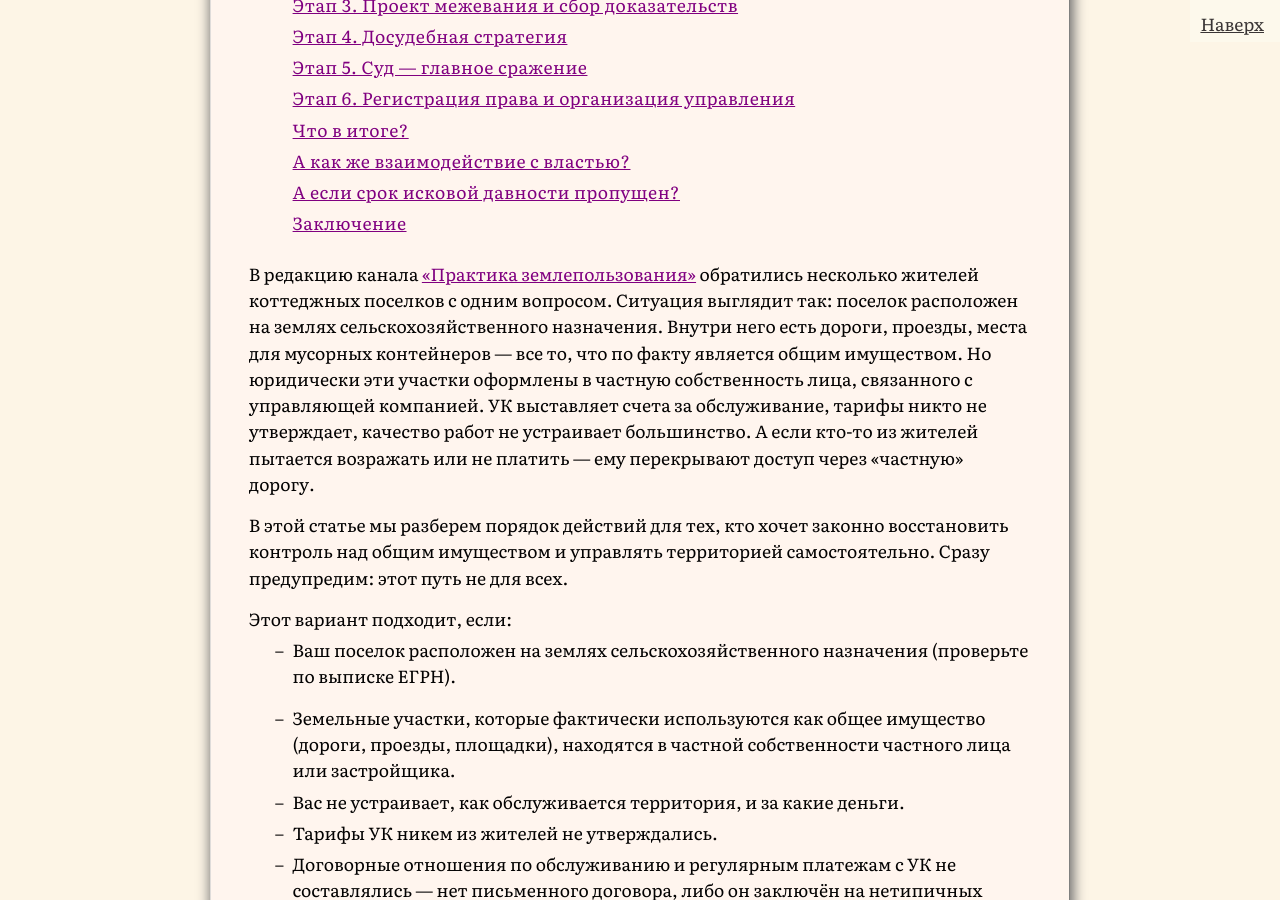
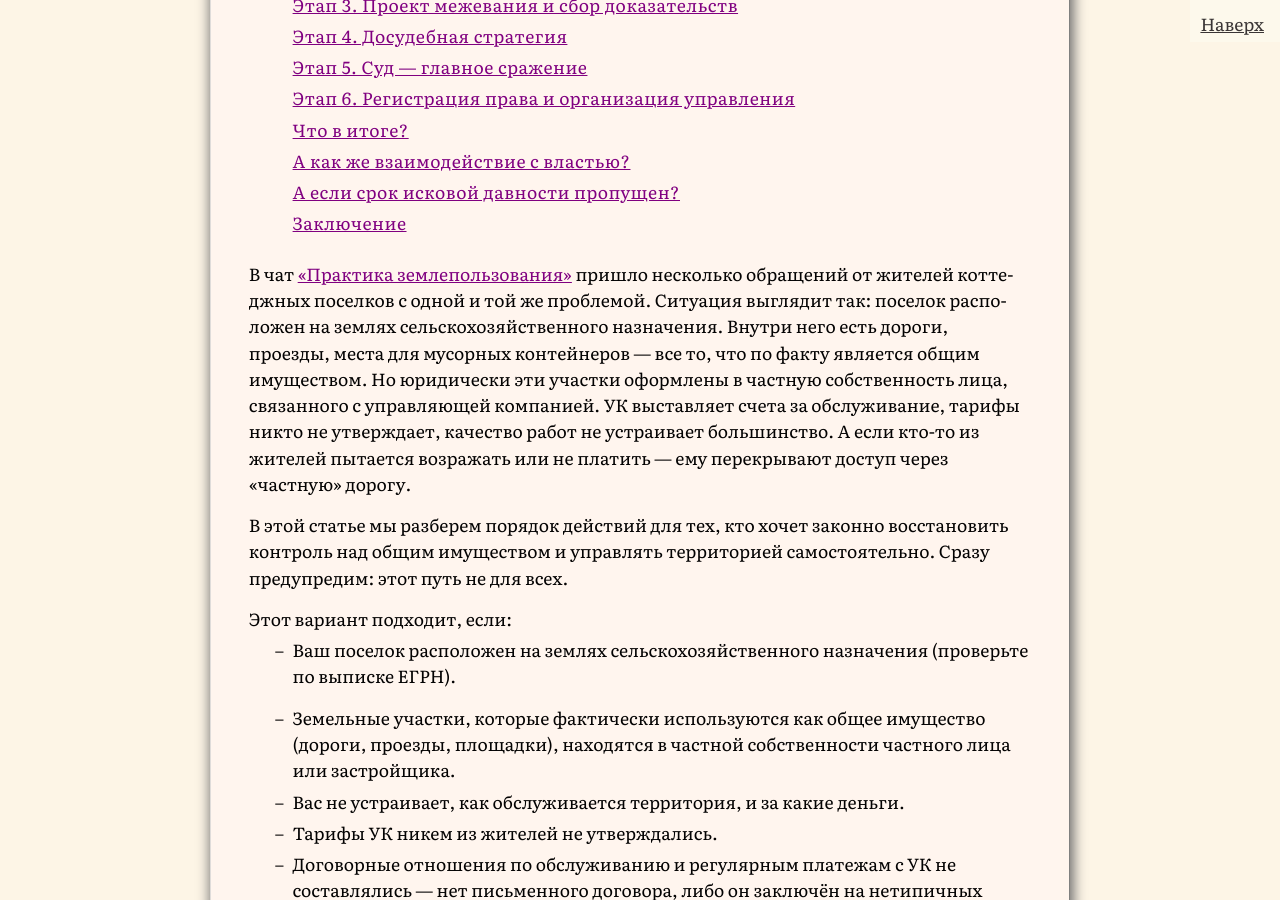
Before and after one commit to SergSi/land-use-art, a Jekyll site: the page built from _posts/2026-04-05-snt.md, in a window 1280 px wide and 900 px high, scrolled down 840 px. Built offline with Jekyll 4.4.1, drawn with Linux system fonts in a browser that asks for light colours; some web fonts are replaced.

Commit message:
Update 2026-04-05-snt.md

```diff
--- a/_posts/2026-04-05-snt.md
+++ b/_posts/2026-04-05-snt.md
@@ -7,7 +7,7 @@ class: article
 summary: "Если ваш коттеджный посёлок расположен на землях сельхозназначения, дороги, проезды и площадки по факту являются общим имуществом, но юридически оформлены на частное лицо, связанное с управляющей компанией, а тарифы УК никто не утверждал — ситуацию можно исправить. Весь процесс долгий (от полугода до двух лет), но это способ вернуть контроль над своей территорией и прекратить платить непонятно за что."
 ---
 
-В редакцию канала [«Практика землепользования»](t.me/land_use_58) обратились несколько жителей коттеджных поселков с одним вопросом. Ситуация выглядит так: поселок расположен на землях сельскохозяйственного назначения. Внутри него есть дороги, проезды, места для мусорных контейнеров — все то, что по факту является общим имуществом. Но юридически эти участки оформлены в частную собственность лица, связанного с управляющей компанией. УК выставляет счета за обслуживание, тарифы никто не утверждает, качество работ не устраивает большинство. А если кто-то из жителей пытается возражать или не платить — ему перекрывают доступ через «частную» дорогу.
+В чат [«Практика землепользования»](https://t.me/land_use_59) пришло несколько обращений от жителей коттеджных поселков с одной и той же проблемой. Ситуация выглядит так: поселок расположен на землях сельскохозяйственного назначения. Внутри него есть дороги, проезды, места для мусорных контейнеров — все то, что по факту является общим имуществом. Но юридически эти участки оформлены в частную собственность лица, связанного с управляющей компанией. УК выставляет счета за обслуживание, тарифы никто не утверждает, качество работ не устраивает большинство. А если кто-то из жителей пытается возражать или не платить — ему перекрывают доступ через «частную» дорогу.
 
 В этой статье мы разберем порядок действий для тех, кто хочет законно восстановить контроль над общим имуществом и управлять территорией самостоятельно. Сразу предупредим: этот путь не для всех.
 
```
